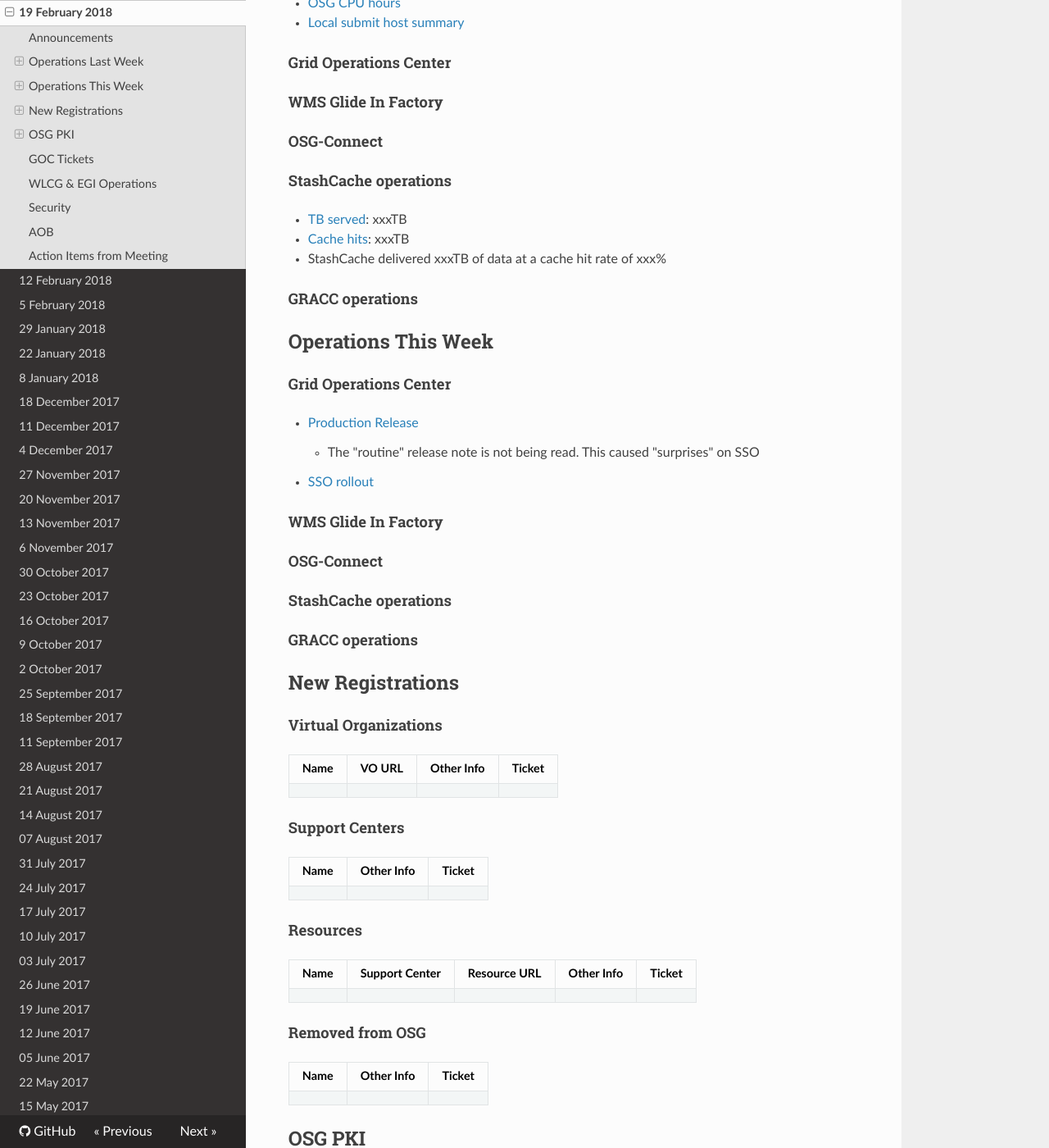
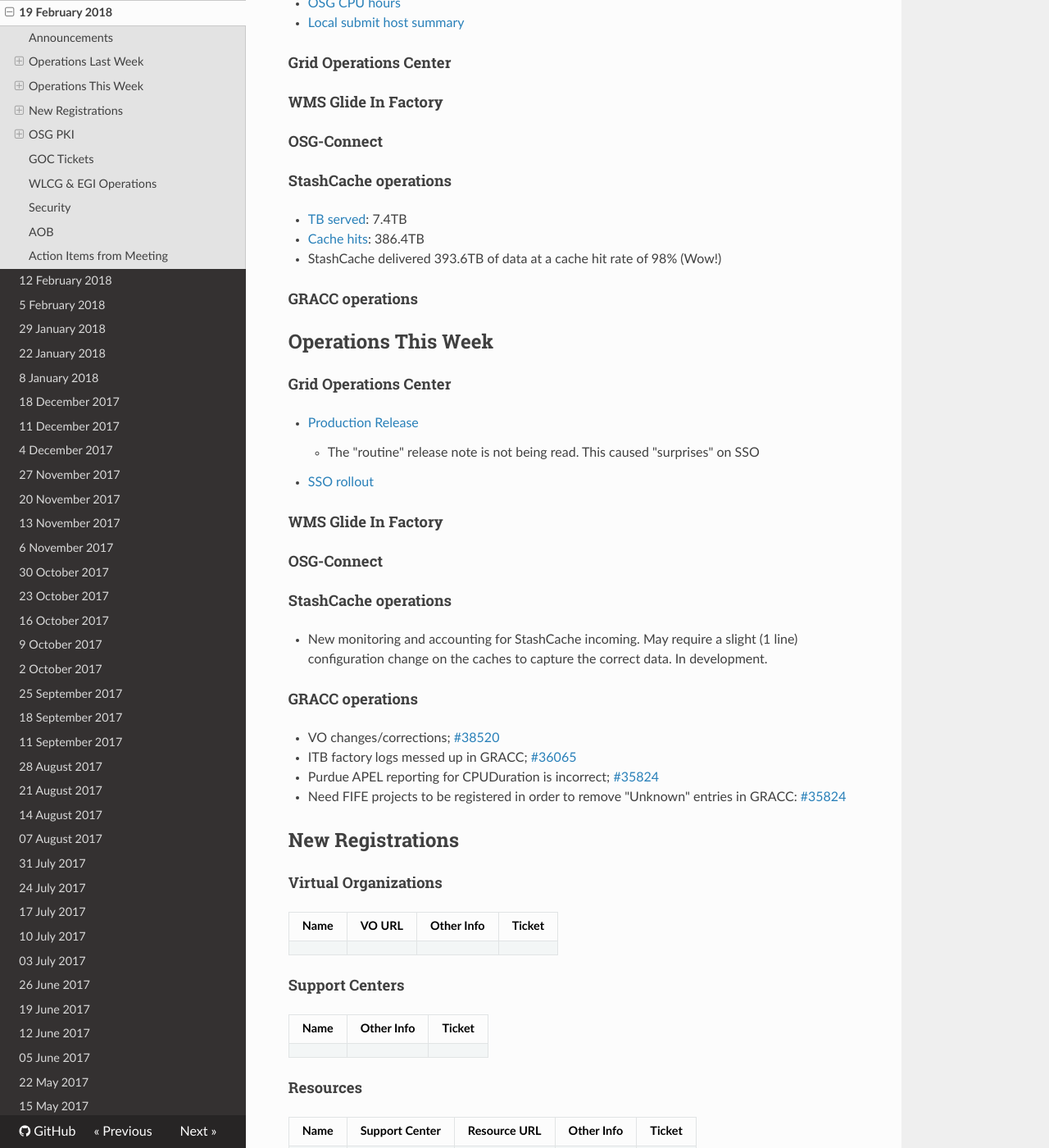
Before and after one commit to osg-htc/operations, an MkDocs documentation site: the page built from docs/WeeklyMinutes/19Feb2018.md, in a window 1280 px wide and 1400 px high, scrolled down 664 px. Shown: the whole window at 82% size. Built offline with MkDocs 1.6.1, drawn with Linux system fonts in a browser that asks for light colours; nearby versions of some CDN libraries; old or Windows-style settings are respelled for this version of MkDocs.

Commit message:
Add StashCache and gracc information

```diff
--- a/docs/WeeklyMinutes/19Feb2018.md
+++ b/docs/WeeklyMinutes/19Feb2018.md
@@ -26,9 +26,9 @@
 #### OSG-Connect
 
 #### StashCache operations
-   * [TB served](http://tinyurl.com/ydaereyo): xxxTB
-   * [Cache hits](http://tinyurl.com/ydaereyo): xxxTB
-   * StashCache delivered xxxTB of data at a cache hit rate of xxx%
+   * [TB served](http://tinyurl.com/ydaereyo): 7.4TB
+   * [Cache hits](http://tinyurl.com/ydaereyo): 386.4TB
+   * StashCache delivered 393.6TB of data at a cache hit rate of 98% (Wow!)
 
 ####  GRACC operations
 
@@ -45,7 +45,14 @@
 
 #### StashCache operations
 
+   * New monitoring and accounting for StashCache incoming.  May require a slight (1 line) configuration change on the caches to capture the correct data.  In development.
+
 #### GRACC operations
+
+   * VO changes/corrections; [#38520](https://ticket.opensciencegrid.org/35820)
+   * ITB factory logs messed up in GRACC; [#36065](https://ticket.opensciencegrid.org/36065)
+   * Purdue APEL reporting for CPUDuration is incorrect; [#35824](https://ticket.opensciencegrid.org/35824)
+   * Need FIFE projects to be registered in order to remove "Unknown" entries in GRACC: [#35824](https://ticket.opensciencegrid.org/35943)
 
 ## New Registrations
 
```
